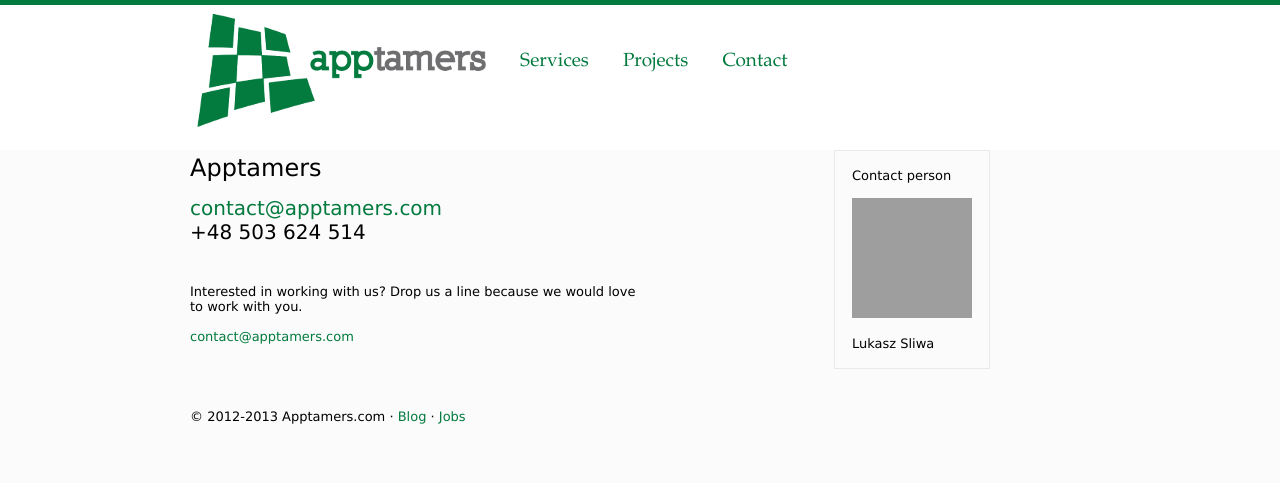
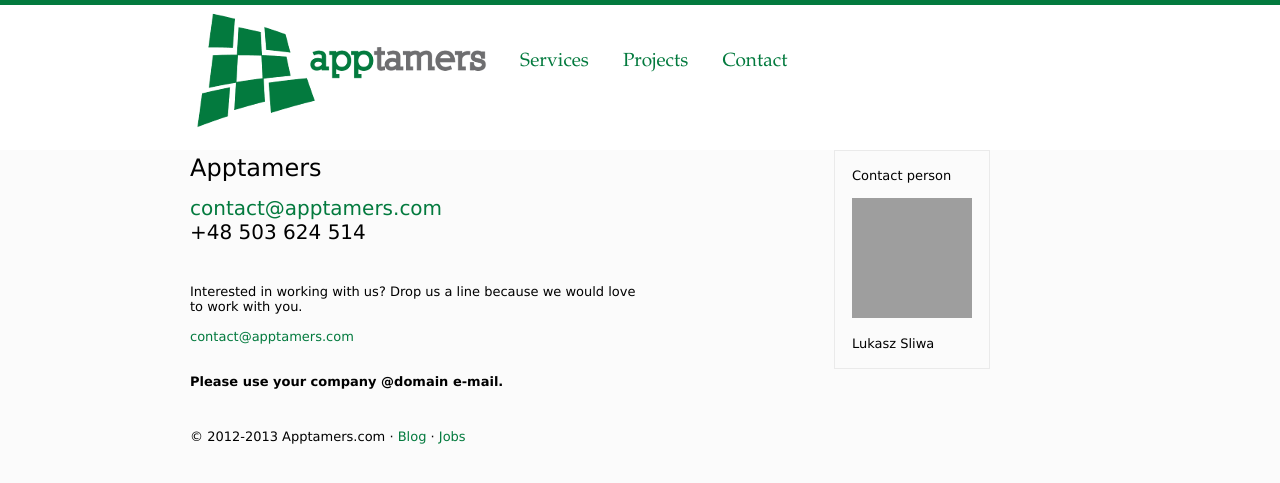
Before and after one commit to itfen/app, a Jekyll site: the page built from contact.html, in a window 1280 px wide. Shown: the top 483 px of the page. Built offline with Jekyll 4.4.1, drawn with Linux system fonts in a browser that asks for light colours; grey boxes are pictures that could not be loaded.

Commit message:
Company domain e-mail information

```diff
--- a/contact.html
+++ b/contact.html
@@ -26,6 +26,8 @@
             Interested in working with us? Drop us a line because we would love<br> to work with you.
             <br><br>
             <script>document.write(email);</script>
+            <br><br><br>
+            <strong>Please use your company @domain e-mail.</strong>
         </div>
     </div>
 </div>
```
